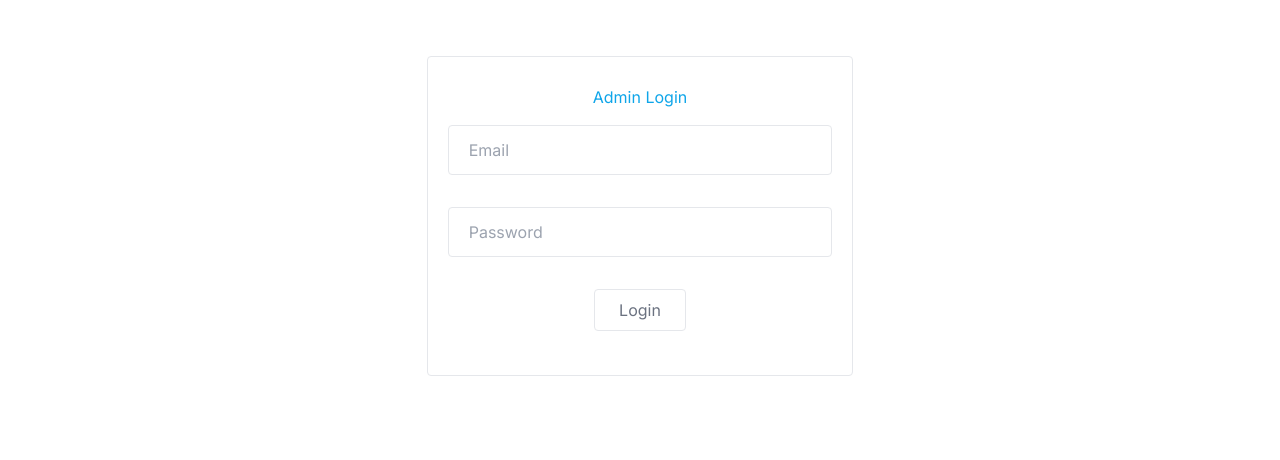
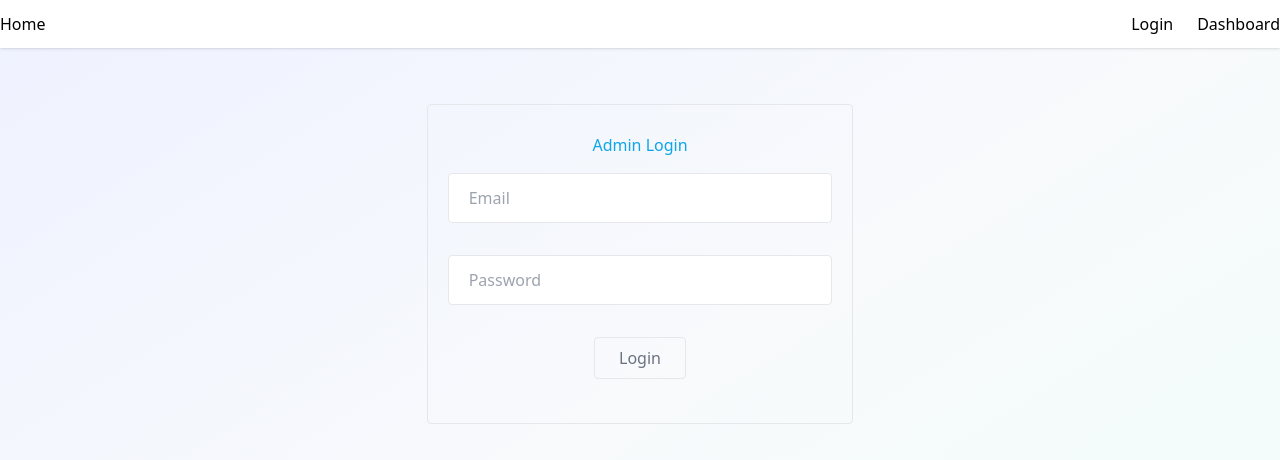
Before and after one commit to abdulhay103/authentication, a Next.js app: page /login in a window 1280 px wide. Shown: the top 460 px of the page. Built offline with nearby package versions, Linux system fonts and the light colour scheme.

Commit message:
working with input field

```diff
--- a/src/app/api/login/route.js
+++ b/src/app/api/login/route.js
@@ -0,0 +1,26 @@
+import { TokenCookie } from "@/app/utils/TokenCookie";
+import { NextResponse } from "next/server";
+
+export async function POST(req, res) {
+  const JSON = await req.json();
+  let email = JSON["email"];
+  let password = JSON["password"];
+
+  if (email === "email@email.com" && password === "123") {
+    let tokenCookie = await TokenCookie(email);
+    return NextResponse.next(
+      {
+        status: true,
+        msg: "Login Success",
+      },
+      { status: 200, headers: tokenCookie }
+    );
+  } else {
+    return NextResponse.next({ status: false, msg: "Login Fail" });
+  }
+}
+
+export async function GET(req, res) {
+  cookies.delete("token");
+  return NextResponse.next({ status: true, msg: "Logout Seccess" });
+}
--- /dev/null
+++ b/src/app/components/Header.jsx
@@ -0,0 +1,42 @@
+"use client";
+
+import Link from "next/link";
+import React, { useState } from "react";
+
+const Header = () => {
+  const [isToggle, setIsToggole] = useState();
+
+  const clickHandler = () => {
+    setIsToggole(!isToggle);
+  };
+  return (
+    <header className="w-full bg-white py-3 shadow px-5 lg:px-0">
+      <div className="container mx-auto">
+        <nav className=" flex justify-between">
+          <div className=" w-16">
+            <Link href="/">Home</Link>
+          </div>
+          <div className=" lg:hidden">
+            <button onClick={clickHandler}>
+              {isToggle ? "Hide Menu" : "Show Menu"}
+            </button>
+          </div>
+          <div className=" hidden lg:flex gap-6">
+            <Link href="/login">Login</Link>
+            <Link href="/dashboard">Dashboard</Link>
+          </div>
+        </nav>
+        <div
+          className={
+            isToggle ? "flex flex-col lg:hidden gap-4 container pt-3" : "hidden"
+          }
+        >
+          <Link href="/login">Login</Link>
+          <Link href="/dashboard">Dashboard</Link>
+        </div>
+      </div>
+    </header>
+  );
+};
+
+export default Header;
--- a/src/app/dashboard/loading.js
+++ b/src/app/dashboard/loading.js
@@ -1,3 +1,20 @@
 export default function DashboardLoading() {
-  return <div>loading..</div>;
+  return (
+    <main>
+      <div className=" w-1/3 border mx-auto mt-36 p-5">
+        <h1 className="text-center mt-5 text-sky-500">Loading...</h1>
+        <div className=" flex justify-center py-5">
+          {/* <Link
+          href="/"
+          className="py-2 px-6 rounded border text-red-500 hover:bg-red-300 hover:text-white"
+        >
+          Logout
+        </Link> */}
+          {/* <button className="py-2 px-6 rounded border text-red-500 hover:bg-red-300 hover:text-white">
+          Logout
+        </button> */}
+        </div>
+      </div>
+    </main>
+  );
 }
--- a/src/app/dashboard/page.js
+++ b/src/app/dashboard/page.js
@@ -1,20 +1,28 @@
-import Link from "next/link";
+"use client";
+// import Link from "next/link";
 
-export default function Dashboard() {
+import { useRouter } from "next/navigation";
+
+export default function page() {
+  const router = useRouter();
+  const Logout = async () => {
+    const response = await fetch("/api/login");
+    const json = await response.json();
+    if (json["status"] === true) {
+      router.replace("/");
+    }
+  };
   return (
     <main>
       <div className=" w-1/3 border mx-auto mt-36 p-5">
         <h1 className="text-center mt-5 text-sky-500">Dashboard</h1>
         <div className=" flex justify-center py-5">
-          <Link
-            href="/"
+          <button
+            onClick={Logout}
             className="py-2 px-6 rounded border text-red-500 hover:bg-red-300 hover:text-white"
           >
             Logout
-          </Link>
-          {/* <button className="py-2 px-6 rounded border text-red-500 hover:bg-red-300 hover:text-white">
-            Logout
-          </button> */}
+          </button>
         </div>
       </div>
     </main>
--- a/src/app/layout.js
+++ b/src/app/layout.js
@@ -1,7 +1,5 @@
+import Header from "./components/Header";
 import "./globals.css";
-import { Inter } from "next/font/google";
-
-const inter = Inter({ subsets: ["latin"] });
 
 export const metadata = {
   title: "Assignment-14",
@@ -11,7 +9,8 @@ export const metadata = {
 export default function RootLayout({ children }) {
   return (
     <html lang="en">
-      <body className={inter.className}>
+      <body className="bg-gradient-to-tl from-teal-50 via-slate-50 to-indigo-50 min-h-screen">
+        <Header />
         <div>{children}</div>
       </body>
     </html>
--- a/src/app/loading.js
+++ b/src/app/loading.js
@@ -1,3 +1,7 @@
 export default function MainLoading() {
-  return <div>loading...</div>;
+  return (
+    <div>
+      <h1 className="text-center mt-20">loading...</h1>
+    </div>
+  );
 }
--- a/src/app/login/page.js
+++ b/src/app/login/page.js
@@ -1,34 +1,63 @@
-import Link from "next/link";
+"use client";
+import { useRouter } from "next/navigation";
+import { useState } from "react";
 
-export default function login() {
+export default function page() {
+  const router = useRouter();
+  const [inputValue, setInputValue] = useState({
+    email: "",
+    password: "",
+  });
+  console.log(inputValue.email);
+  const handleChange = (name, value) => {
+    setInputValue({ ...inputValue, [name]: value });
+  };
+  const submitHandler = async () => {
+    const config = { method: "POST", body: JSON.stringify(inputValue) };
+    const response = await fetch("/api/login", config);
+    console.log(response);
+    const json = await response.json();
+
+    if (json["status" === true]) {
+      router.replace("/dashboard");
+    } else {
+      alert(json["msg"]);
+    }
+  };
+
   return (
     <main className="w-full">
       <div className=" w-1/3 border rounded mx-auto mt-14 py-3">
         <h1 className=" text-center py-4 text-sky-500">Admin Login</h1>
         <div className="px-5 mb-8">
           <input
+            onChange={(e) => {
+              handleChange("email", e.target.value);
+            }}
             className="border w-full py-3 px-5 rounded"
             type="text"
             placeholder="Email"
+            value={inputValue.email}
           />
         </div>
         <div className="px-5 mb-8">
           <input
+            onChange={(e) => {
+              handleChange("password", e.target.value);
+            }}
             className="border w-full py-3 px-5 rounded"
             type="text"
             placeholder="Password"
+            value={inputValue.password}
           />
         </div>
         <div className="px-5 mb-8 flex justify-center">
-          {/* <button className="py-2 px-6 rounded border text-gray-500 hover:bg-sky-300 hover:text-white">
-            Login
-          </button> */}
-          <Link
-            href="/dashboard"
+          <button
+            onClick={submitHandler}
             className="py-2 px-6 rounded border text-gray-500 hover:bg-sky-300 hover:text-white"
           >
             Login
-          </Link>
+          </button>
         </div>
       </div>
     </main>
--- a/src/app/page.js
+++ b/src/app/page.js
@@ -1,6 +1,6 @@
 import Link from "next/link";
 
-export default function Home() {
+export default function page() {
   return (
     <main>
       <div className=" w-1/3 border mx-auto mt-36 p-5">
--- a/src/utils/JWTHelper.js
+++ b/src/app/utils/JWTHelper.js
@@ -1,7 +1,7 @@
 import { SignJWT, jwtVerify } from "jose";
 
 // JWT Token create
-export async function CreateToken() {
+export async function CreateToken(email) {
   const secret = new TextEncoder().encode(process.env.JWT_SECRET);
   let token = await new SignJWT({ email: email })
     .setProtectedHeader({ alg: "HS256" })
@@ -9,6 +9,7 @@ export async function CreateToken() {
     .setIssuer(process.env.JWT_ISSUER)
     .setExpirationTime(process.env.JWT_EXPAIRATION)
     .sign(secret);
+  return token;
 }
 
 // JWT Token Verify
--- a/src/utils/MiddlewareUtility.js
+++ b/src/app/utils/MiddlewareUtility.js
@@ -1,18 +1,19 @@
 import { NextResponse } from "next/server";
 import { VerifyToken } from "./JWTHelper";
 
-export async function CheckCookieAuth(req, res) {
+export async function CheckCookieAuth(req) {
   try {
+    // let token = req.cookies.get("token")["value"];
     let token = req.cookies.get("token");
     let payload = await VerifyToken(token);
     const reqHeaders = new Headers(req.headers);
-    reqHeaders.set(payload["email"]);
+    reqHeaders.set("email", payload["email"]);
     return NextResponse.next({
       request: {
         headers: reqHeaders,
       },
     });
   } catch (e) {
-    return NextResponse.next(new URL("/login", req.url));
+    return NextResponse.redirect(new URL("/login", req.url));
   }
 }
--- a/src/middleware.js
+++ b/src/middleware.js
@@ -1,8 +1,7 @@
-import { CheckCookieAuth } from "./utils/MiddlewareUtility";
+import { CheckCookieAuth } from "./app/utils/MiddlewareUtility";
 
 export async function middleware(req, res) {
   if (req.nextUrl.pathname.startsWith("/dashboard")) {
-    console.log("dashboardMiddleware");
     return CheckCookieAuth(req);
   }
 }
```
Also changed, not shown: src/app/utils/TokenCookie.js (renamed from src/utils/TokenCookie.js).
